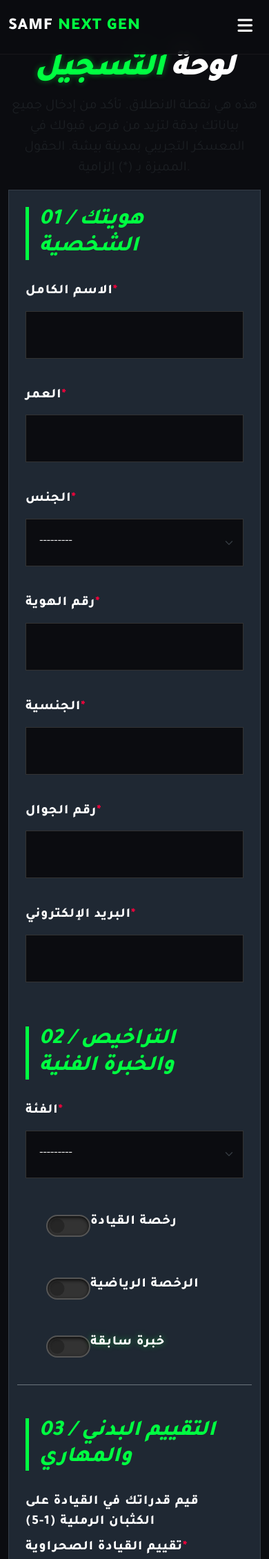
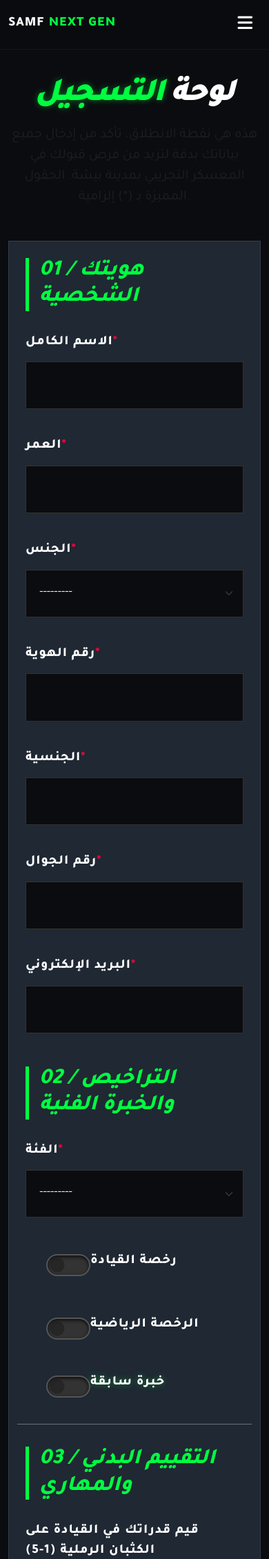
Before and after one commit to Hassan-Alhaji/dakar-registration, a Django app: page /en/register/ in a window 390 px wide. Shown: the top 2260 px of the page at 69% size. Run offline with Django 4.2, Linux system fonts and the light colour scheme; the visitor is signed in with stand-in values (Sample User, id 1); some libraries are stand-ins or nearby versions; some web fonts are replaced.

Commit message:
Optimize mobile layouts, spacing, and image rendering

```diff
--- a/templates/base.html
+++ b/templates/base.html
@@ -284,6 +284,31 @@
         ::-webkit-scrollbar-thumb { background: #333; }
         ::-webkit-scrollbar-thumb:hover { background: var(--neon-green); }
 
+        /* Global Mobile Responsiveness */
+        @media (max-width: 768px) {
+            .title-massive {
+                line-height: 1.1;
+            }
+            .mt-5, .my-5 {
+                margin-top: 2rem !important;
+            }
+            .mb-5, .my-5 {
+                margin-bottom: 2rem !important;
+            }
+            .pt-5, .py-5 {
+                padding-top: 2rem !important;
+            }
+            .pb-5, .py-5 {
+                padding-bottom: 2rem !important;
+            }
+            .reg-header {
+                padding: 2rem 0 !important;
+            }
+            .navbar-brand {
+                font-size: 1.2rem;
+            }
+        }
+
         /* Preloader */
         #preloader {
             position: fixed;
```
Also changed, not shown: templates/index.html (+30 -0 lines).
